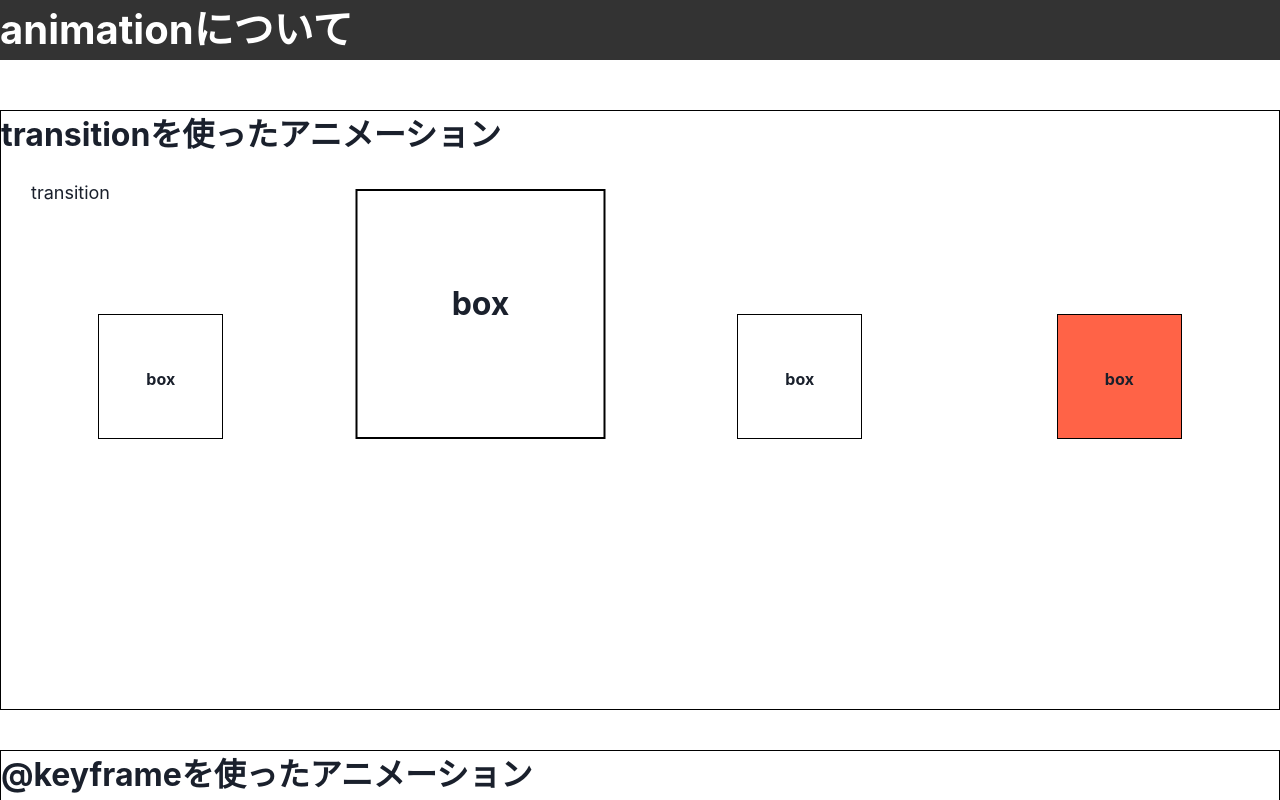
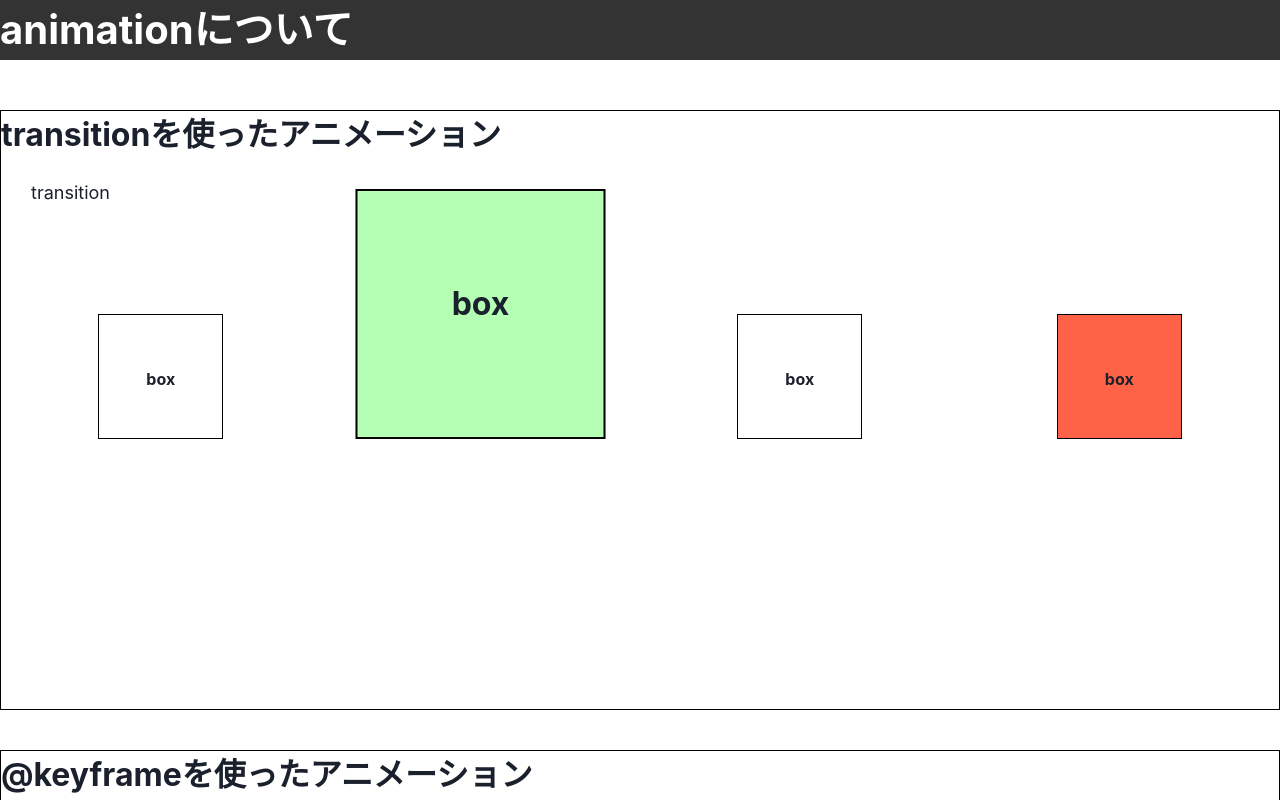
Before and after one commit to RikutoOgaki/next.js-study, a Next.js app: page /anime in a window 1280 px wide. In both pictures the pointer is over the element 480 px from the left and 376 px from the top of the page. Shown: the top 800 px of the page. Built offline with nearby package versions, Linux system fonts and the light colour scheme.

Commit message:
nextjs study now

```diff
--- a/src/styles/anime/index.module.css
+++ b/src/styles/anime/index.module.css
@@ -61,11 +61,12 @@
 
 .demo > div div:nth-child(2):hover{
     transform: scale(2,2);
+    background-color: #b4ffb4;
     line-height: 7;
 }
 
 .demo > div div:nth-child(3):hover{
-    background-color: tomato;
+    background-color: #ff6347;
     transform: rotate(90deg);
 }
 
```
